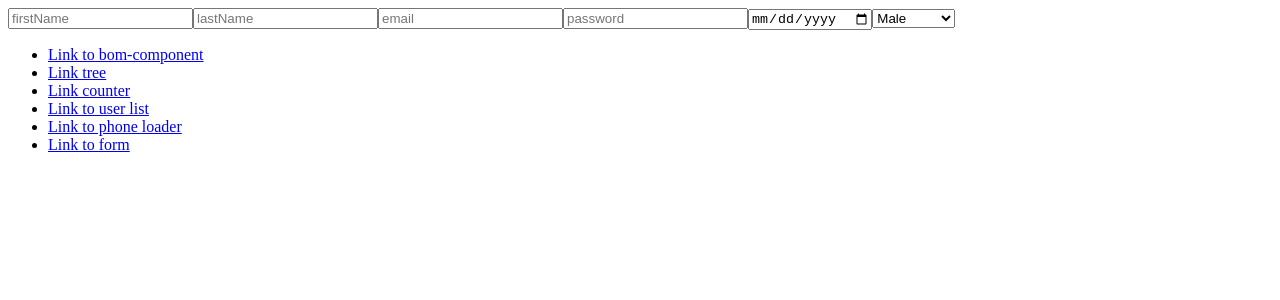
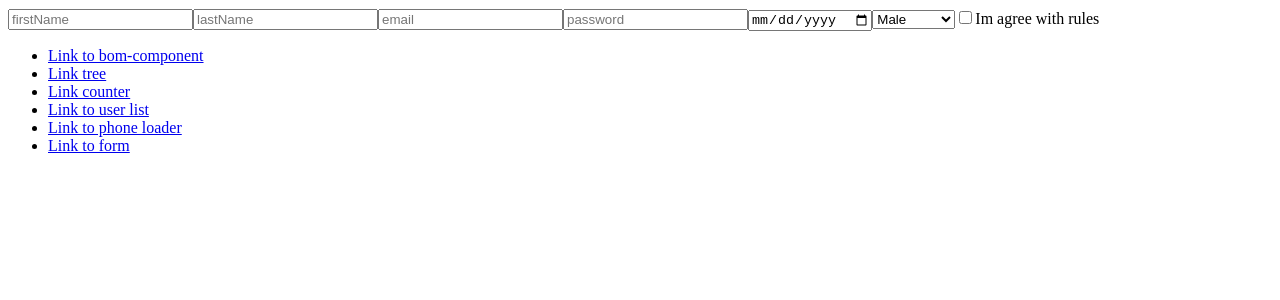
Before and after one commit to freshcodeAlice/pfm-2023-react-welcome, a React (Create React App) app: page /form in a window 1280 px wide. Shown: the top 300 px of the page. Built offline with nearby package versions, Linux system fonts and the light colour scheme.

Commit message:
checkbox task resolved

```diff
--- a/src/components/SignForm/index.js
+++ b/src/components/SignForm/index.js
@@ -32,6 +32,12 @@ function reducer(state, action) {
                 [action.type]: action.value
             }
             break
+        }
+        case 'agreement': {
+            return {
+                ...state,
+                [action.type]: action.checked
+            }
         }
         case 'another action type': {
             // іншим чином змінюємо стейт
@@ -72,6 +78,14 @@ const SignForm = () => {
         const action = {
             type: name,
             value
+        }
+        dispatch(action)
+    }
+
+    const checkboxHandler = ({target: {name, checked}}) => {
+        const action = {
+            type: name,
+            checked
         }
         dispatch(action)
     }
@@ -135,8 +149,15 @@ const SignForm = () => {
                 <option value="Female">Female</option>
                 <option value="Nonbinary">Nonbinary</option>
             </select>
+            <label>
+                <input type="checkbox" name="agreement" onChange={checkboxHandler}/>
+                Im agree with rules
+            </label>
         </form>
     );
 }
 
 export default SignForm;
+
+
+/// Додати до поточної форми чекбокс для погодження правил сайту
```
